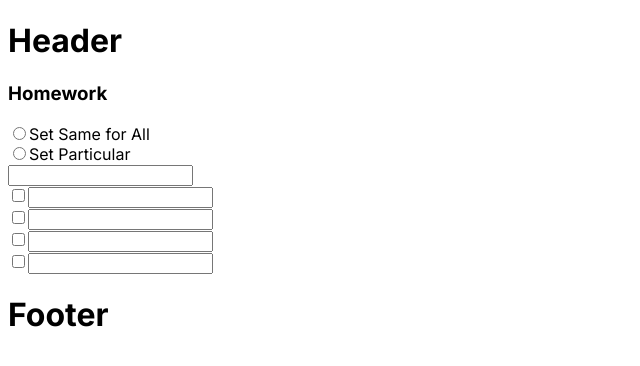
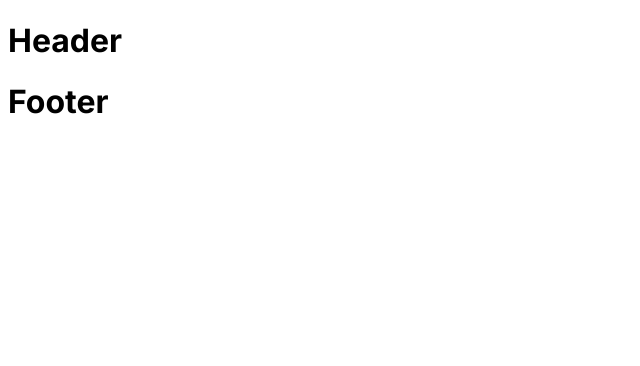
Before and after one commit to loredonrj/nextjs, a Next.js app: page / in a window 1280 px wide. Shown: the top 366 px of the page, without its empty margins (0-640 px from the left). Built offline with nearby package versions, Linux system fonts and the light colour scheme.

Commit message:
added v0 of Form

```diff
--- a/src/app/page.js
+++ b/src/app/page.js
@@ -1,100 +1,8 @@
 
-'use client'
-import React, { useState, useEffect, useRef } from "react";
-import './styles.css'
+
+import React from "react";
 
 export default function App() {
-
-    return(
-    <div>
-    <ToggleSameForAll/>
-    <EnterSameValue />
-    </div>
-  )};
-
-  function ToggleSameForAll(){
-
-  const [selected, setSelected] = useState("");
-  const changeHandler = (event) => {
-  setSelected(event.target.value)}
-
-  return (
-    <>
-      <h3>Homework</h3>
-      <section>
-      <input type="radio" name="choice" value="same-for-all" checked={selected === "same-for-all"}
-        onChange={changeHandler}
-      />
-      <label for="same-for-all">Set Same for All</label>
-      </section>
-
-      <section>
-      <div aria-hidden={selected !== "same-for-all" ? true : false}>
-      <label for="same-value">Enter Same Value</label>
-      <input type="text" id="same-value" name="same-value" onChange={changeHandler}/>
-      </div>
-      </section>
-
-      <section>
-      <input
-        type="radio"
-        name="choice"
-        value="set-particular"
-        id="set-particular"
-        checked={selected === "set-particular"}
-        onChange={changeHandler}
-      />
-      <label for="set-particular">Set Particular</label>
-
-      <div aria-hidden={selected !== "set-particular" ? true : false}>
-      </div>
-      </section>
-
-
-  </>
-  )}
-
-  // SET INPUT FIELDS_________________________________________________
-  function EnterSameValue() {
-
-    const [text, setText] = useState("");
-
-  // UPDATE INPUT TEXT FIELDS AFTER ENTERED TEXT EVENT______________________________________
-
-    const handleInputChange = (event) => {
-      setText(event.target.value);
-    };
-
-    return (
-      <div >
-        <input onChange={handleInputChange} />
-        <A text={text} />
-        <B text={text} />
-        <C text={text} />
-        <D text={text} />
-      </div>
-    );
-  }
-
-  //Row A
-  function A(props) {
-    const { text } = props;
-    return <div><input type="checkbox" id="a" name="a" value="" label="a"/><input name="value-a" label=" " placeholder={text}/> </div>;
-  }
-
-  //Row B
-  function B(props) {
-    const { text } = props;
-    return <div><input type="checkbox" id="b" name="b" value="b" label="b"/><input name="value-b" label=" " placeholder={text}/> </div>;
-  }
-
-  //Row C
-  function C(props) {
-    const { text } = props;
-    return <div><input type="checkbox" id="c" name="c" value="c" label="c"/><input name="value-c" label=" " placeholder={text}/> </div>;
-  }
-  //Row D
-  function D(props) {
-    const { text } = props;
-    return <div><input type="checkbox" id="d" name="d" value="d" label="d"/><input name="value-d" label=" " placeholder={text}/> </div>;
-  }
+  return
+<div>Hello from home page</div>
+}
```
Also changed, not shown: src/app/myform/v0/page.js (renamed from src/app/myform/page.js, +0 -114 lines).
